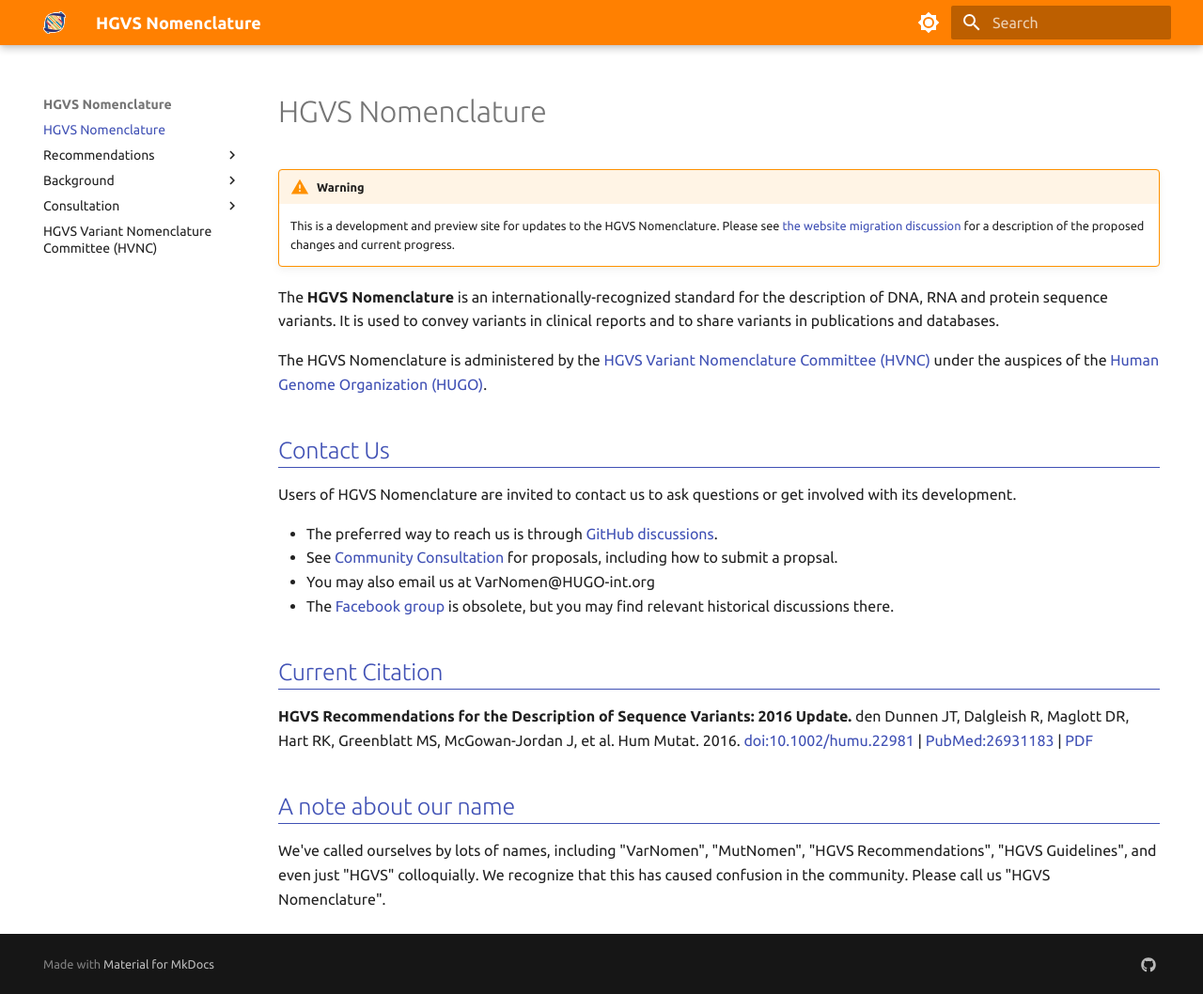
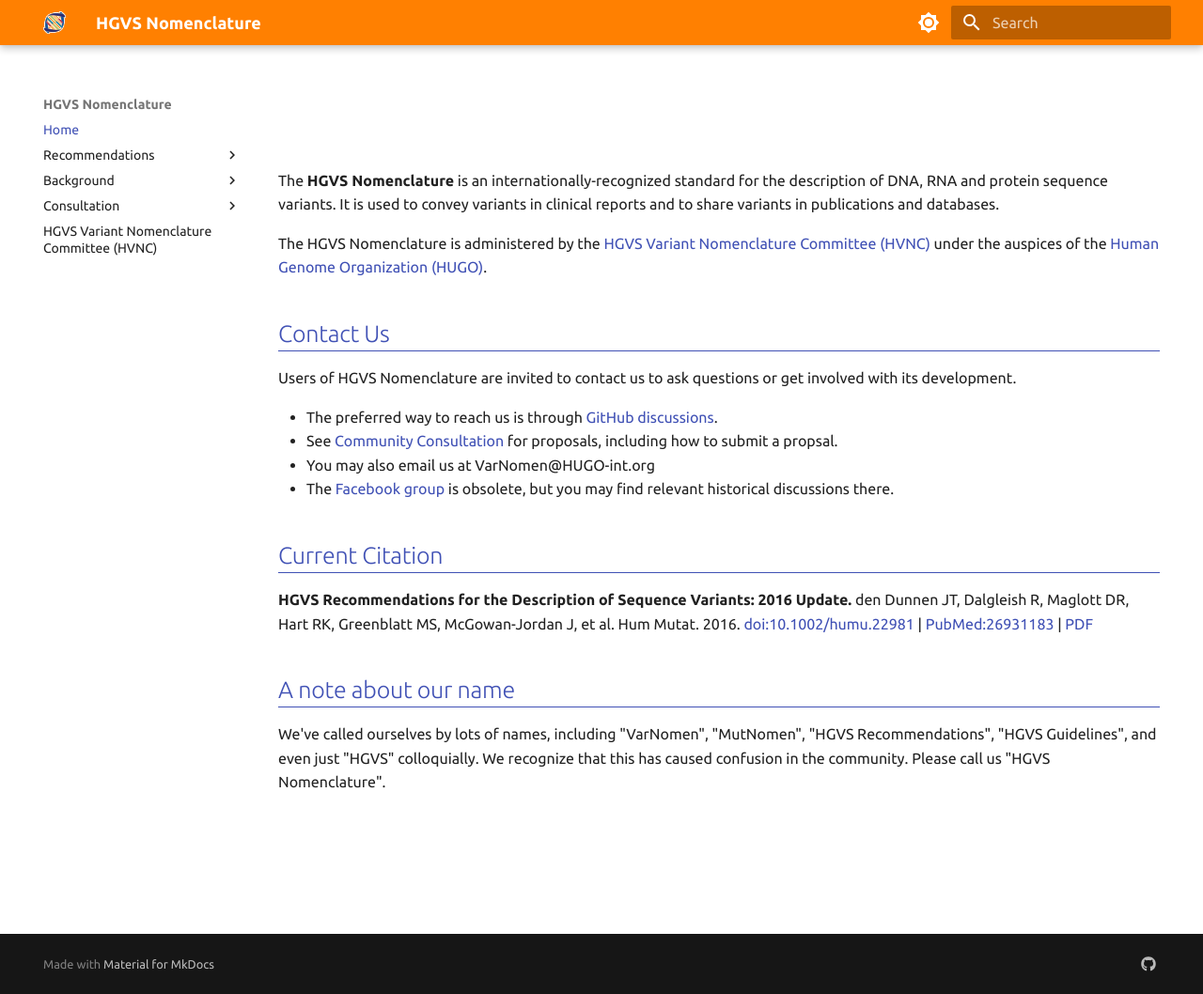
Before and after one commit to HGVSnomenclature/hgvs-nomenclature, an MkDocs documentation site: the page built from docs/index.md, in a window 1280 px wide and 1058 px high. Shown: the whole window at 94% size. Built offline with MkDocs 1.6.1 and Material for MkDocs 9.7.7, drawn with Linux system fonts in a browser that asks for light colours.

Commit message:
remove prerelease warning; fix consultation link

```diff
--- a/docs/index.md
+++ b/docs/index.md
@@ -1,10 +1,4 @@
-# HGVS Nomenclature
-
-!!! warning
-
-    This is a development and preview site for updates to the HGVS Nomenclature.  Please
-    see [the website migration discussion](https://github.com/HGVSnomenclature/HVNC/discussions/17)
-    for a description of the proposed changes and current progress.
+#
 
 The **HGVS Nomenclature** is an internationally-recognized standard for the description of DNA, RNA and protein sequence variants. It is used to convey variants in clinical reports and to share variants in publications and databases.
 
@@ -15,7 +9,7 @@ The HGVS Nomenclature is administered by the [HGVS Variant Nomenclature Committe
 Users of HGVS Nomenclature are invited to contact us to ask questions or get involved with its development.
 
 * The preferred way to reach us is through [GitHub discussions](https://github.com/HGVSnomenclature/hgvs-nomenclature/discussions).
-* See [Community Consultation](consultation) for proposals, including how to submit a propsal.
+* See [Community Consultation](consultation/index.md) for proposals, including how to submit a propsal.
 * You may also email us at VarNomen@HUGO-int.org
 * The [Facebook group](https://www.facebook.com/HGVSmutnomen) is obsolete, but you may find relevant historical discussions there.
 
```
